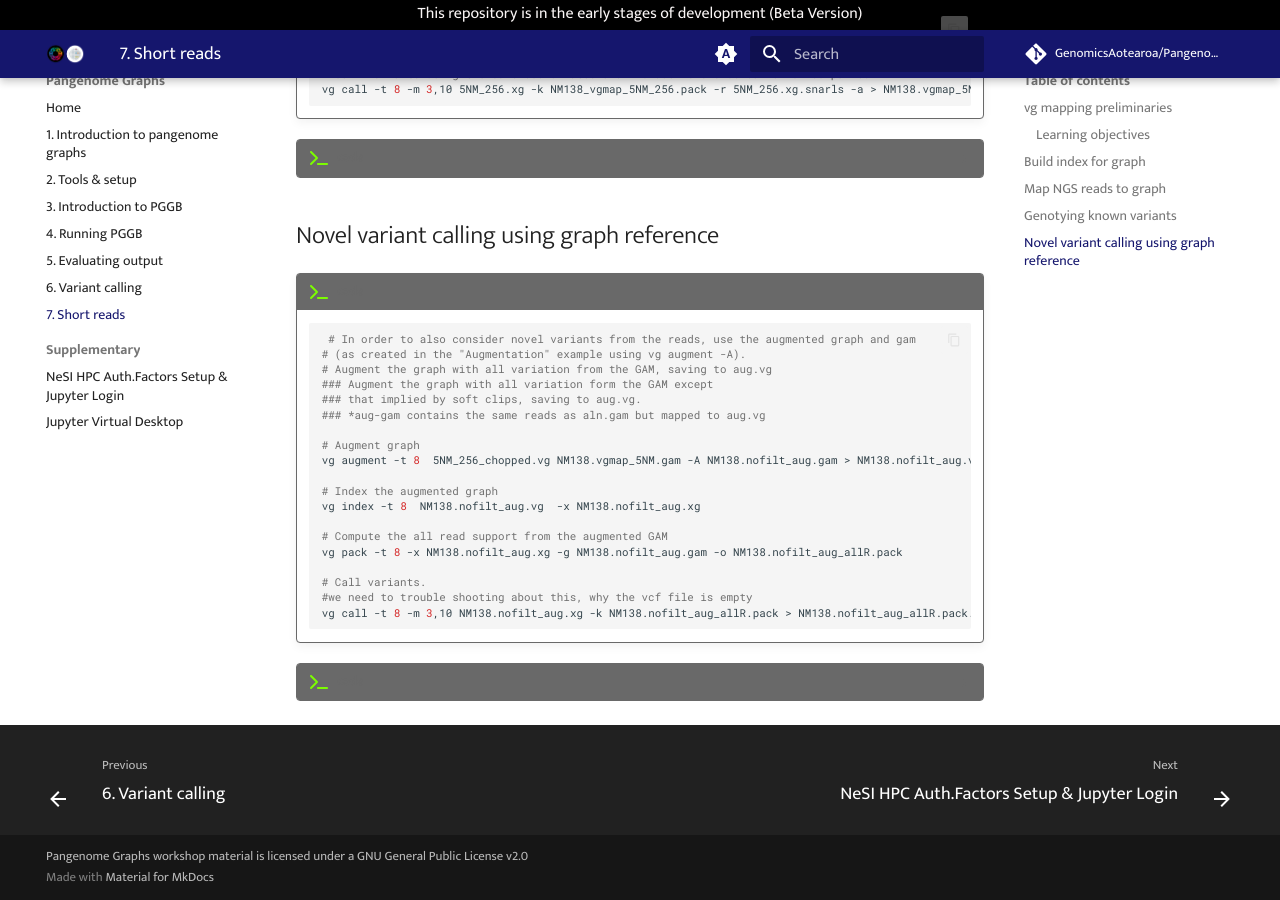
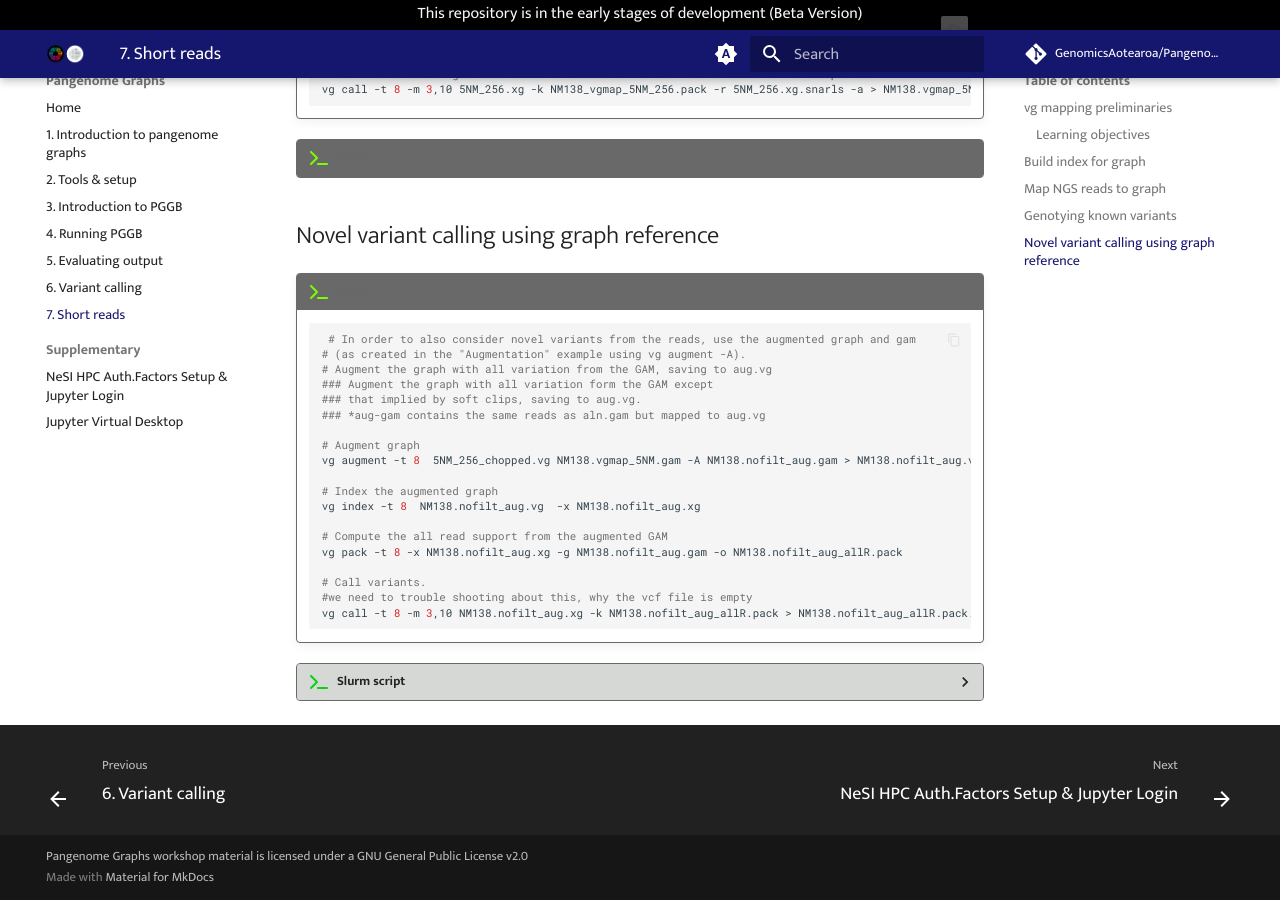
Before and after one commit to GenomicsAotearoa/Pangenome-Graphs-Workshop, an MkDocs documentation site: the page built from docs/7_Short_reads.md, in a window 1280 px wide and 900 px high, scrolled down 2530 px. Built offline with MkDocs 1.6.1 and Material for MkDocs 9.7.7, drawn with Linux system fonts in a browser that asks for light colours; comment, search, counter and statistics services are not loaded.

Commit message:
update vg slurm script

````diff
--- a/docs/7_Short_reads.md
+++ b/docs/7_Short_reads.md
@@ -253,10 +253,11 @@
 
     ```
 
-??? terminal "code"
+??? terminal-2 "Slurm script"
 
     ```bash
     #!/bin/bash -e
+
     #SBATCH --account       nesi02659
     #SBATCH --job-name      5.call_novel_variant
     #SBATCH --cpus-per-task 24
````
